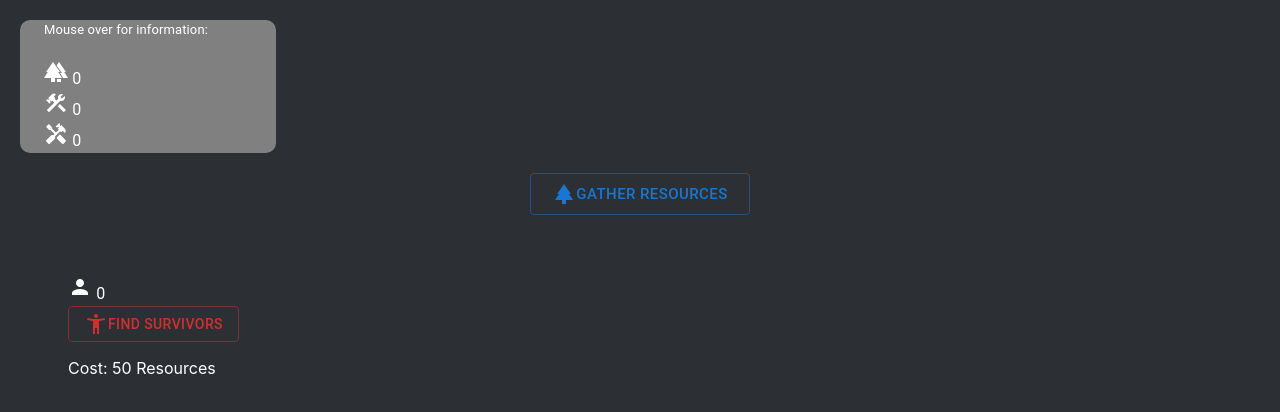
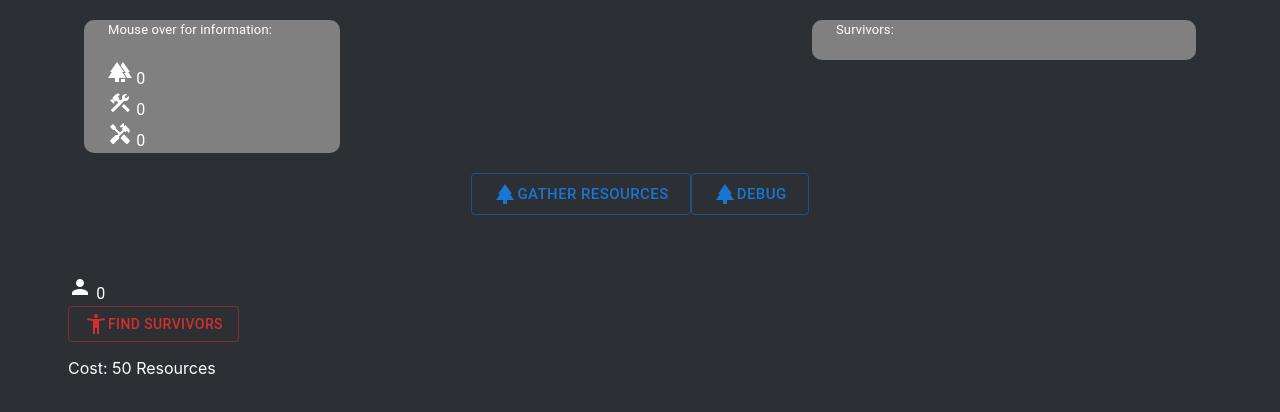
Before and after one commit to CaioRig/society-revive, a React (Create React App) app in the folder idle-game-noname/: page / in a window 1280 px wide. Shown: the top 412 px of the page. Built offline with nearby package versions, Linux system fonts and the light colour scheme.

Commit message:
added image renderer POC

```diff
--- a/idle-game-noname/src/components/Gatherers.js
+++ b/idle-game-noname/src/components/Gatherers.js
@@ -15,11 +15,11 @@ const Gatherers = () => {
                 title="Click to gather resources"
             ><ParkIcon /> Gather resources </Button>
 
-            {/* <Button onClick={gather.debugClick}
+            <Button onClick={gather.debugClick}
                 variant="outlined"
                 size="large"
                 title="Click to gather resources"
-            ><ParkIcon /> DEBUG </Button> */}
+            ><ParkIcon /> DEBUG </Button>
         </Box>
     )
 }
--- /dev/null
+++ b/idle-game-noname/src/components/ImgRenderers.js
@@ -0,0 +1,46 @@
+import { useContext, useEffect, useState } from "react"
+import SurvivorsIcon from "../img/survivorGif.gif"
+import GlobalStateContext from "../global/GlobalStateContext"
+import { Container, Typography } from "@mui/material"
+
+export const SurvivorsRenderer = () => {
+    const survivorsQty = useContext(GlobalStateContext).ActionQty.survivorsQty
+    let [survivorArray, setSurvivorArray] = useState([])
+
+    useEffect(() => {
+        if (survivorsQty > 0) {
+            setSurvivorArray(survivorArray => [...survivorArray, <img src={SurvivorsIcon}
+                key={`Survivor${survivorsQty}`}
+                alt={`Survivors`}
+                title={`Survivors`}
+                width="15px"
+            />
+            ])
+        }
+    }, [survivorsQty])
+
+
+    return (
+        <Container
+            sx={{
+                backgroundColor: "gray",
+                textAlign: "left",
+                minWidth: "30vw",
+                maxWidth: "30vw",
+                minHeight: "5vh",
+                height: "fit-content",
+                width: "fit-content",
+                margin: "20px",
+                borderRadius: "10px"
+            }}
+        >
+            <Typography
+                color={"#ffffff"}
+                fontSize={"small"}
+                title={`Show survivors number`}>
+                Survivors:
+            </Typography>
+            {survivorArray}
+        </Container>
+    )
+}
--- a/idle-game-noname/src/components/Resources.js
+++ b/idle-game-noname/src/components/Resources.js
@@ -25,7 +25,7 @@ const Resources = () => {
             <Typography
                 color={"#ffffff"}
                 fontSize={"small"}
-                title={`Yeah, like that`}
+                title={`Yes, like that`}
             >
                 Mouse over for information:
             </Typography>
--- a/idle-game-noname/src/global/GlobalState.js
+++ b/idle-game-noname/src/global/GlobalState.js
@@ -8,11 +8,11 @@ const GlobalState = (props) => {
         setResourseNumber(resourseNumber + 1)
     }
     // CLICK HACK FOR DEBUGGING PURPOSES
-    // const debugClick = () => {
-    //     setResourseNumber(resourseNumber + 100000)
-    //     setBuildingMaterialNumber(buildingMaterialNumber + 100000)
-    //     setCraftingMaterialNumber(craftingMaterialNumber + 100000)
-    // }
+    const debugClick = () => {
+        setResourseNumber(resourseNumber + 100000)
+        setBuildingMaterialNumber(buildingMaterialNumber + 100000)
+        setCraftingMaterialNumber(craftingMaterialNumber + 100000)
+    }
 
     // STOCK NUMBERS -------------------------------------
     const [resourseNumber, setResourseNumber] = useState(0)
@@ -110,7 +110,7 @@ const GlobalState = (props) => {
     const globalData = {
         Gather: {
             addNumberPerClick,
-            // debugClick
+            debugClick
         },
         PerSec: {
             resoursePerSec,
--- a/idle-game-noname/src/pages/Home.js
+++ b/idle-game-noname/src/pages/Home.js
@@ -1,16 +1,24 @@
-import { useNavigate } from "react-router-dom";
+// import { useNavigate } from "react-router-dom";
 import Gatherers from "../components/Gatherers";
 import Survivors from "../components/Actions/Survivors";
 import Houses from "../components/Actions/Houses";
 import Tools from "../components/Actions/Tools";
 import Resources from "../components/Resources";
+import { SurvivorsRenderer } from "../components/ImgRenderers";
+import { Container } from "@mui/material";
 
 const Home = () => {
-    const navigate = useNavigate()
+    // const navigate = useNavigate()
 
     return (
         <div>
-            <Resources />
+            <Container sx={{
+                display: "flex",
+                justifyContent: "space-between"
+            }}>
+                <Resources />
+                <SurvivorsRenderer />
+            </Container>
             <Gatherers />
             <br />
             <br />
```
Also changed, not shown: idle-game-noname/src/img/survivorGif.gif (added).
